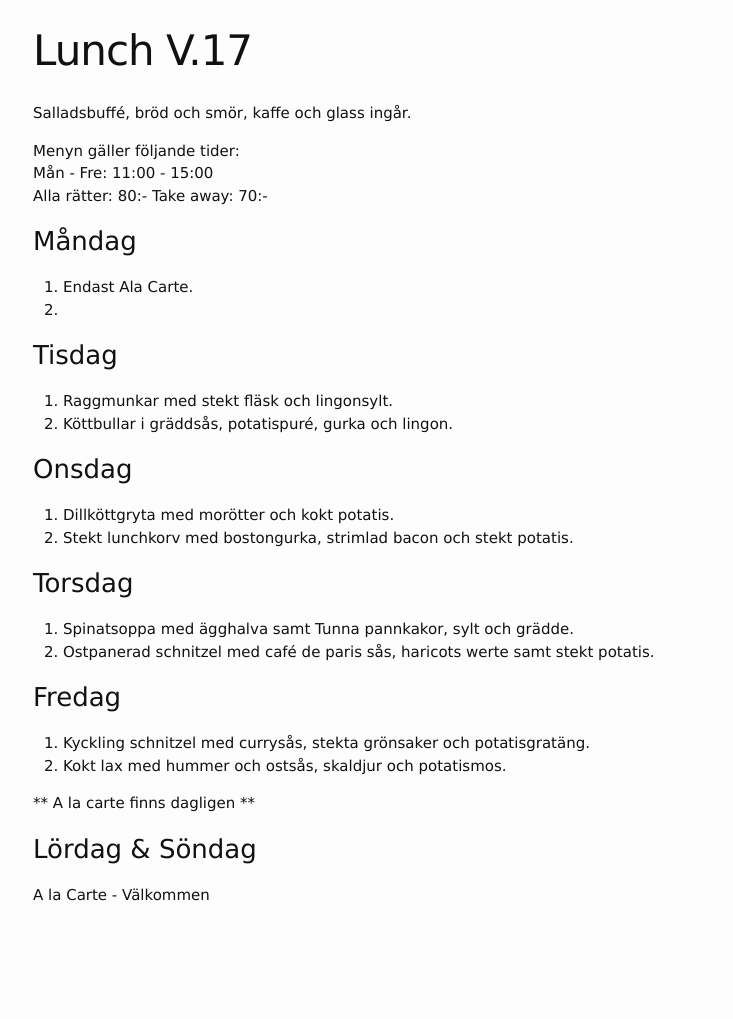
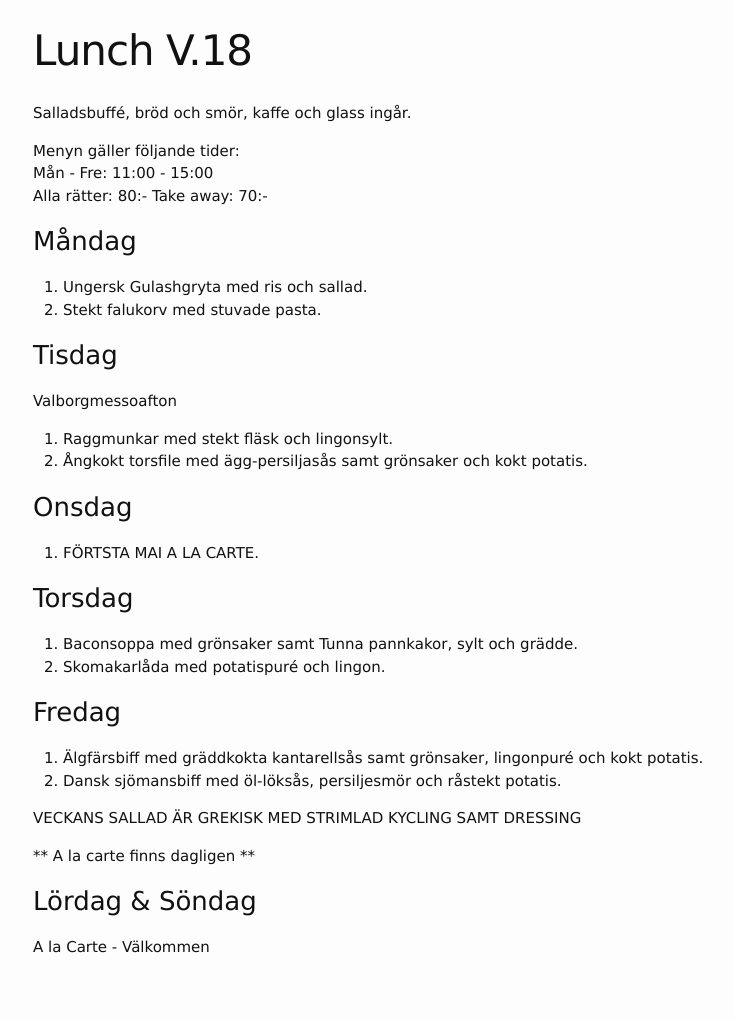
Before and after one commit to FarInn62/farinn62.github.io, a Jekyll site: the page built from lunch.md, in a window 1280 px wide. Shown: the whole page, without its empty margins (237-970 px from the left). Built offline with Jekyll 4.4.1, drawn with Linux system fonts in a browser that asks for light colours; before the commit the page ends 966 px from its top, so only the background shows below that.

Commit message:
Update lunch.md

```diff
--- a/lunch.md
+++ b/lunch.md
@@ -1,6 +1,6 @@
 ---
 layout: foodmenu
-title: Lunch V.17
+title: Lunch V.18
 permalink: /lunch/
 published: true
 ---
@@ -12,32 +12,34 @@ Alla rätter: 80:- Take away: 70:-
 
 ### Måndag
 
-1. Endast Ala Carte.
-2.
+1. Ungersk Gulashgryta med ris och sallad.
+2. Stekt falukorv med stuvade pasta.
 
 ### Tisdag
+Valborgmessoafton
 
 1. Raggmunkar med stekt fläsk och lingonsylt.
-2. Köttbullar i gräddsås, potatispuré, gurka och lingon.
+2. Ångkokt torsfile med ägg-persiljasås samt grönsaker och kokt potatis.
 
 
 ### Onsdag
 
-1. Dillköttgryta med morötter och kokt potatis.
-2. Stekt lunchkorv med bostongurka, strimlad bacon och stekt potatis.
+1. FÖRTSTA MAI A LA CARTE.
+
 
 ### Torsdag
 
-1. Spinatsoppa med ägghalva samt Tunna pannkakor, sylt och grädde.
-2. Ostpanerad schnitzel med café de paris sås, haricots werte samt stekt potatis.
+1. Baconsoppa med grönsaker samt Tunna pannkakor, sylt och grädde.
+2. Skomakarlåda med potatispuré och lingon.
 
 ### Fredag
 
-1. Kyckling schnitzel med currysås, stekta grönsaker och potatisgratäng.
-2. Kokt lax med hummer och ostsås, skaldjur och potatismos.
+1. Älgfärsbiff med gräddkokta kantarellsås samt grönsaker, lingonpuré och kokt potatis.
+2. Dansk sjömansbiff med öl-löksås, persiljesmör och råstekt potatis.
+
+VECKANS SALLAD ÄR GREKISK MED STRIMLAD KYCLING SAMT DRESSING
 
 ** A la carte finns dagligen **
 
-
 ### Lördag & Söndag
 A la Carte - Välkommen
```
